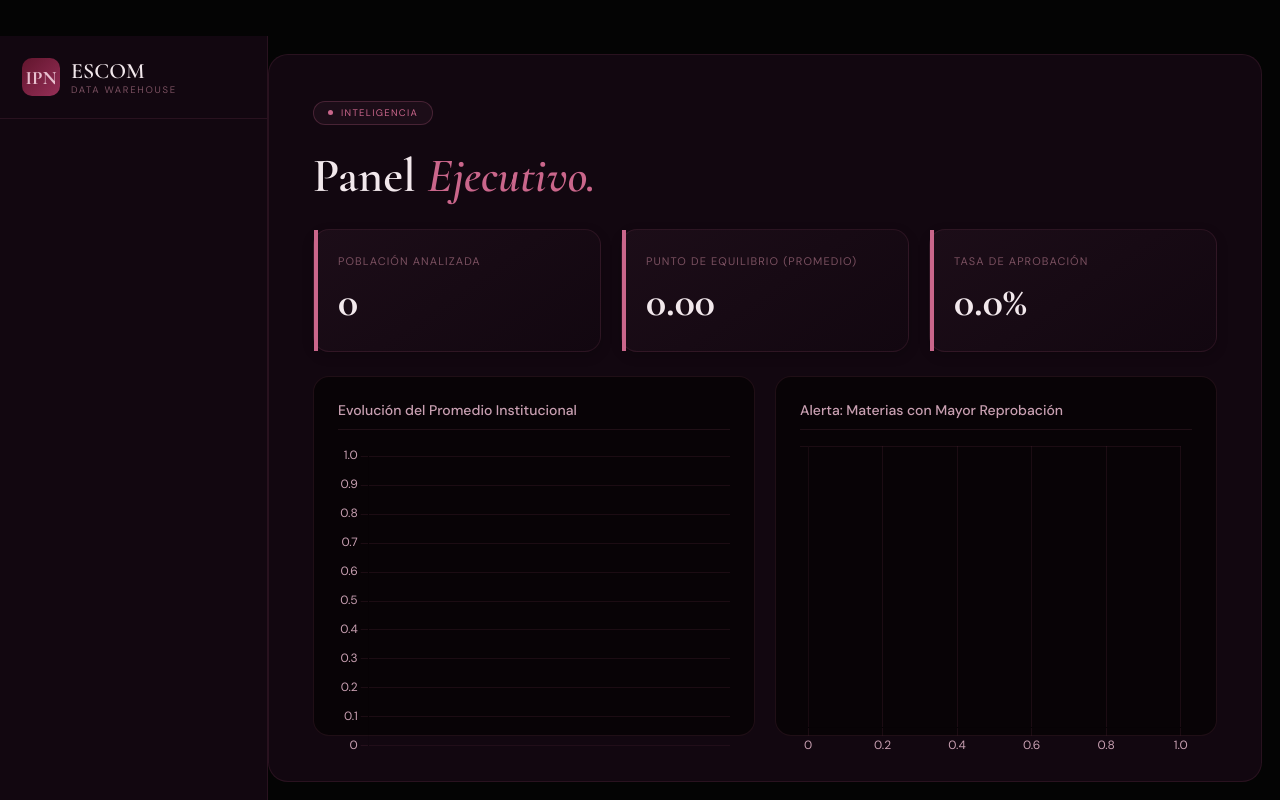
After one commit to gamerOZZY/CloudSAE, a PHP site: page /panel_directivo.php in a window 1280 px wide. The commit adds this page. Run offline with PHP 8.4, Linux system fonts and the light colour scheme; the visitor is signed in with stand-in values (Sample User, id 1); data that the repository does not hold is empty.

Commit message:
primera version de panel_directivo

```diff
--- a/pagina/login.php
+++ b/pagina/login.php
@@ -168,7 +168,7 @@ if($role === "directivo"){
         $_SESSION['id_directivo'] = $usuario['id_persona'];
         $_SESSION['nombre'] = $usuario['nombre_completo'];
 
-        header("Location: dashboard_directivo.php");
+        header("Location: panel_directivo.php");
         exit();
     }
 
--- /dev/null
+++ b/pagina/panel_directivo.php
@@ -0,0 +1,238 @@
+<?php
+session_start();
+
+// Validación de seguridad
+if(!isset($_SESSION['id_persona'])){
+    header("Location: index.html");
+    exit();
+}
+
+require_once "conexion.php";
+
+try {
+    // 1. KPIs GLOBALES
+    $sqlKPI = "
+        SELECT
+            COUNT(DISTINCT sk_alumno) AS total_alumnos,
+            ROUND(AVG(calificacion_final), 2) AS promedio_global,
+            ROUND((SUM(aprobado) / COUNT(*)) * 100, 2) AS pct_aprobacion
+        FROM Fact_Rendimiento
+    ";
+    $stmt = $pdo->query($sqlKPI);
+    $kpis = $stmt->fetch(PDO::FETCH_ASSOC);
+
+    // 2. EVOLUCIÓN TEMPORAL
+    $sqlTemporal = "
+        SELECT
+            CONCAT(t.anio, ' - T', t.trimestre) AS periodo,
+            ROUND(AVG(f.calificacion_final), 2) AS promedio
+        FROM Fact_Rendimiento f
+        INNER JOIN Dim_Tiempo t ON f.sk_tiempo_inscripcion = t.sk_tiempo
+        GROUP BY t.anio, t.trimestre
+        ORDER BY t.anio ASC, t.trimestre ASC
+    ";
+    $stmt = $pdo->query($sqlTemporal);
+    $evolucion = $stmt->fetchAll(PDO::FETCH_ASSOC);
+
+    // 3. MATERIAS CON MAYOR REPROBACIÓN
+    $sqlMaterias = "
+        SELECT
+            m.nombre_materia,
+            ROUND((SUM(CASE WHEN f.aprobado = 0 THEN 1 ELSE 0 END) / COUNT(*)) * 100, 2) AS pct_reprobacion
+        FROM Fact_Rendimiento f
+        INNER JOIN Dim_Materia m ON f.sk_materia = m.sk_materia
+        GROUP BY m.nombre_materia
+        ORDER BY pct_reprobacion DESC
+        LIMIT 5
+    ";
+    $stmt = $pdo->query($sqlMaterias);
+    $materias_criticas = $stmt->fetchAll(PDO::FETCH_ASSOC);
+
+} catch (PDOException $e) {
+    die("Error al conectar con el Data Warehouse: " . $e->getMessage());
+}
+?>
+<!DOCTYPE html>
+<html lang="es">
+<head>
+  <meta charset="UTF-8">
+  <meta name="viewport" content="width=device-width, initial-scale=1.0">
+  <title>Panel Directivo — SAES</title>
+  <link rel="preconnect" href="https://fonts.googleapis.com">
+  <link rel="preconnect" href="https://fonts.gstatic.com" crossorigin>
+  <link href="https://fonts.googleapis.com/css2?family=Cormorant+Garamond:ital,wght@0,400;0,600;0,700;1,400;1,600&family=DM+Sans:wght@300;400;500&display=swap" rel="stylesheet">
+  <script src="https://cdn.jsdelivr.net/npm/chart.js"></script>
+
+  <style>
+    /* =============================================
+       VARIABLES Y RESET (TU DISEÑO ORIGINAL)
+       ============================================= */
+    :root {
+      --wine-dark:   #62152d;
+      --wine-mid:    #952f57;
+      --wine-light:  #ca668b;
+      --black-deep:  #040404;
+      --black-soft:  #0f0f0f;
+      --surface-0:   #080306;
+      --surface-1:   #120710;
+      --surface-2:   #1c0d18;
+      --surface-3:   #2a1422;
+      --text-primary:   #f2e8ec;
+      --text-secondary: #c9a0b2;
+      --text-muted:     #7a5060;
+      --wine-pale:  #e8c0cf;
+      --border-faint:  rgba(202, 102, 139, 0.12);
+      --border-soft:   rgba(202, 102, 139, 0.25);
+    }
+    *, *::before, *::after { box-sizing: border-box; margin: 0; padding: 0; }
+    body {
+      font-family: 'DM Sans', sans-serif;
+      background: var(--black-deep);
+      color: var(--text-primary);
+      height: 100vh;
+      overflow: hidden;
+    }
+
+    /* SHELL Y SIDEBAR */
+    .app { display: flex; height: 100vh; padding-top: 36px; }
+    .sidebar { width: 268px; background: var(--surface-1); border-right: 1px solid var(--border-faint); display: flex; flex-direction: column; }
+    .sidebar-logo { padding: 22px; border-bottom: 1px solid var(--border-faint); }
+    .logo-row { display: flex; align-items: center; gap: 11px; }
+    .logo-mark { width: 38px; height: 38px; background: linear-gradient(135deg, var(--wine-dark), var(--wine-mid)); border-radius: 10px; display: flex; align-items: center; justify-content: center; font-family: 'Cormorant Garamond', serif; font-size: 19px; font-weight: 700; color: var(--wine-pale); }
+    .logo-name { font-family: 'Cormorant Garamond', serif; font-size: 22px; font-weight: 600; }
+    .logo-tagline { font-size: 9.5px; letter-spacing: 0.18em; text-transform: uppercase; color: var(--text-muted); }
+
+    /* CONTENT AREA */
+    .content-area { flex: 1; padding: 18px 18px 18px 0; overflow: hidden; display: flex; }
+    .content-panel { flex: 1; background: var(--surface-1); border-radius: 20px; border: 1px solid var(--border-faint); padding: 44px; overflow-y: auto; }
+    .panel-tag { display: inline-flex; align-items: center; gap: 8px; background: var(--surface-2); border: 1px solid var(--border-soft); border-radius: 100px; padding: 5px 14px; font-size: 9.5px; letter-spacing: 0.14em; text-transform: uppercase; color: var(--wine-light); margin-bottom: 22px; }
+    .tag-dot { width: 5px; height: 5px; border-radius: 50%; background: var(--wine-light); }
+    .panel-title { font-family: 'Cormorant Garamond', serif; font-size: 48px; font-weight: 600; color: var(--text-primary); margin-bottom: 24px; }
+    .panel-title em { font-style: italic; color: var(--wine-light); }
+
+    /* =============================================
+       DASHBOARD UI COMPONENTES
+       ============================================= */
+    .dashboard-grid { display: grid; gap: 24px; margin-top: 20px; }
+
+    .kpi-row { display: grid; grid-template-columns: repeat(auto-fit, minmax(220px, 1fr)); gap: 20px; }
+    .kpi-card { background: linear-gradient(145deg, var(--surface-2), var(--surface-1)); border: 1px solid var(--border-faint); border-radius: 16px; padding: 24px; position: relative; box-shadow: 0 4px 12px rgba(0,0,0,0.2); }
+    .kpi-card::before { content: ''; position: absolute; top: 0; left: 0; width: 4px; height: 100%; background: var(--wine-light); }
+    .kpi-title { font-size: 11px; text-transform: uppercase; letter-spacing: 0.1em; color: var(--text-muted); margin-bottom: 8px; }
+    .kpi-value { font-family: 'Cormorant Garamond', serif; font-size: 42px; font-weight: 700; color: var(--text-primary); }
+
+    .charts-row { display: grid; grid-template-columns: repeat(auto-fit, minmax(400px, 1fr)); gap: 20px; }
+    .chart-card { background: var(--surface-0); border: 1px solid var(--border-faint); border-radius: 16px; padding: 24px; height: 360px; }
+    .chart-header { font-size: 14px; font-weight: 500; color: var(--text-secondary); margin-bottom: 16px; border-bottom: 1px solid var(--border-faint); padding-bottom: 10px; }
+  </style>
+</head>
+<body>
+
+  <div class="app">
+    <aside class="sidebar">
+      <div class="sidebar-logo">
+        <div class="logo-row">
+          <div class="logo-mark">IPN</div>
+          <div>
+            <div class="logo-name">ESCOM</div>
+            <div class="logo-tagline">Data Warehouse</div>
+          </div>
+        </div>
+      </div>
+    </aside>
+
+    <main class="content-area">
+      <div class="content-panel">
+        <div class="panel-tag"><span class="tag-dot"></span>Inteligencia</div>
+        <h1 class="panel-title">Panel <em>Ejecutivo.</em></h1>
+
+        <div class="dashboard-grid">
+
+          <div class="kpi-row">
+            <div class="kpi-card">
+              <div class="kpi-title">Población Analizada</div>
+              <div class="kpi-value"><?= number_format($kpis['total_alumnos'] ?? 0) ?></div>
+            </div>
+            <div class="kpi-card">
+              <div class="kpi-title">Punto de Equilibrio (Promedio)</div>
+              <div class="kpi-value"><?= number_format($kpis['promedio_global'] ?? 0, 2) ?></div>
+            </div>
+            <div class="kpi-card">
+              <div class="kpi-title">Tasa de Aprobación</div>
+              <div class="kpi-value"><?= number_format($kpis['pct_aprobacion'] ?? 0, 1) ?>%</div>
+            </div>
+          </div>
+
+          <div class="charts-row">
+            <div class="chart-card">
+              <div class="chart-header">Evolución del Promedio Institucional</div>
+              <canvas id="chartEvolucion"></canvas>
+            </div>
+            <div class="chart-card">
+              <div class="chart-header">Alerta: Materias con Mayor Reprobación</div>
+              <canvas id="chartMaterias"></canvas>
+            </div>
+          </div>
+
+        </div>
+      </div>
+    </main>
+  </div>
+
+  <script>
+    // Inyectamos los datos procesados en PHP directamente a JavaScript
+    const dataEvolucion = <?= json_encode($evolucion) ?>;
+    const dataMaterias = <?= json_encode($materias_criticas) ?>;
+
+    // Configuración global de estilos para Chart.js
+    Chart.defaults.color = '#c9a0b2';
+    Chart.defaults.font.family = "'DM Sans', sans-serif";
+    Chart.defaults.scale.grid.color = 'rgba(202, 102, 139, 0.1)';
+
+    // 1. Gráfica de Líneas (Evolución)
+    const ctxEvolucion = document.getElementById('chartEvolucion').getContext('2d');
+    new Chart(ctxEvolucion, {
+      type: 'line',
+      data: {
+        labels: dataEvolucion.map(d => d.periodo),
+        datasets: [{
+          label: 'Promedio de Calificaciones',
+          data: dataEvolucion.map(d => d.promedio),
+          borderColor: '#ca668b',
+          backgroundColor: 'rgba(202, 102, 139, 0.15)',
+          borderWidth: 2,
+          fill: true,
+          tension: 0.4,
+          pointBackgroundColor: '#952f57'
+        }]
+      },
+      options: {
+        responsive: true,
+        maintainAspectRatio: false,
+        plugins: { legend: { display: false } }
+      }
+    });
+
+    // 2. Gráfica de Barras (Materias Críticas)
+    const ctxMaterias = document.getElementById('chartMaterias').getContext('2d');
+    new Chart(ctxMaterias, {
+      type: 'bar',
+      data: {
+        labels: dataMaterias.map(d => d.nombre_materia),
+        datasets: [{
+          label: '% de Reprobación',
+          data: dataMaterias.map(d => d.pct_reprobacion),
+          backgroundColor: '#952f57',
+          borderRadius: 6
+        }]
+      },
+      options: {
+        indexAxis: 'y',
+        responsive: true,
+        maintainAspectRatio: false,
+        plugins: { legend: { display: false } }
+      }
+    });
+  </script>
+</body>
+</html>
```
